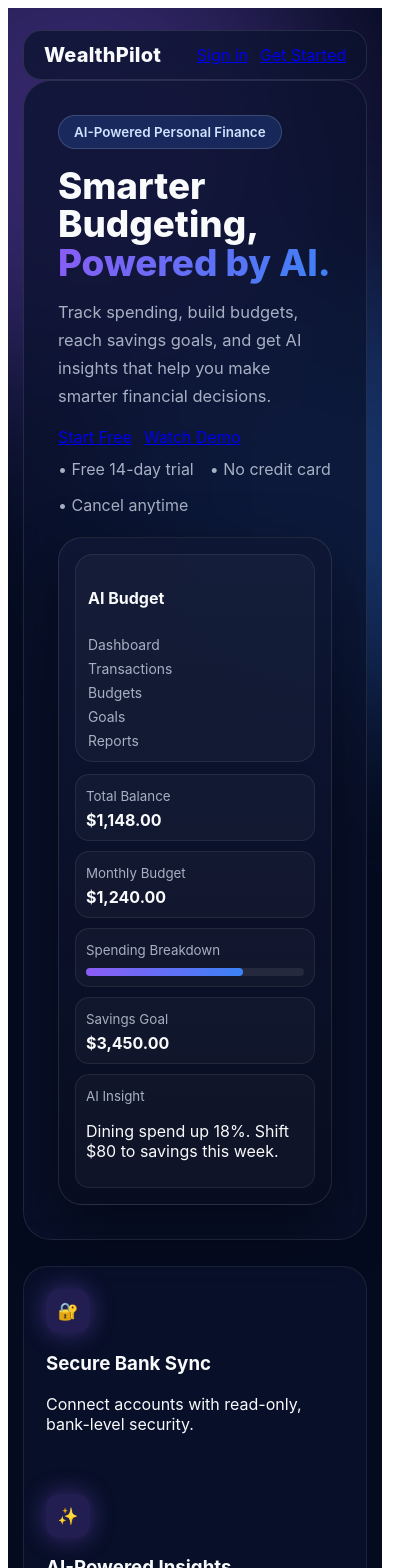
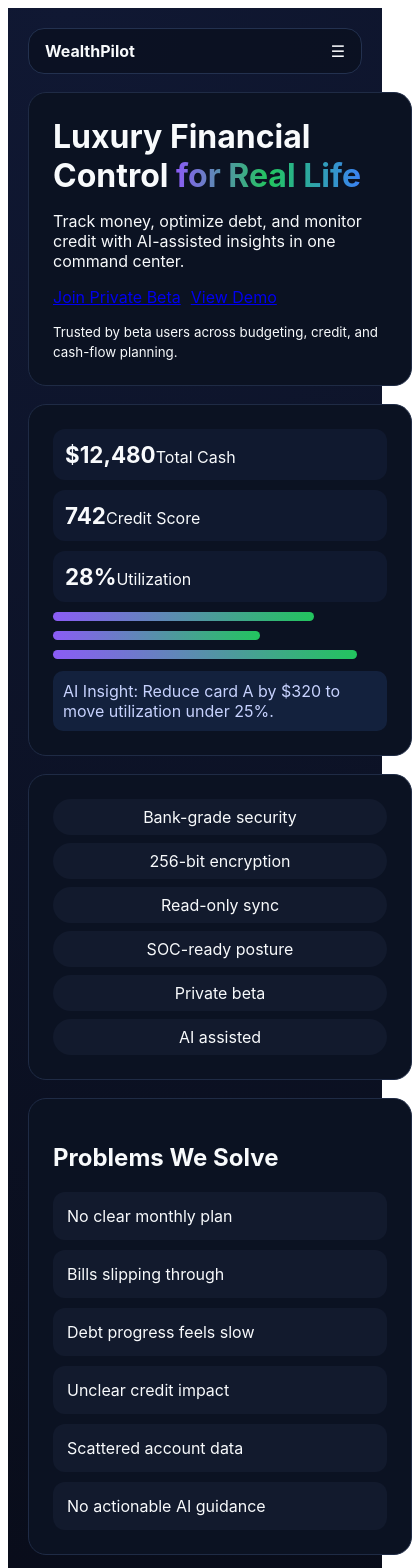
Before and after one commit to jerjoh87/wealthpilot-os2, a Next.js app: page / in a window 390 px wide. Shown: the top 1568 px of the page, 412 px wide, since content can reach past the window. Built offline with nearby package versions, Linux system fonts and the light colour scheme.

Commit message:
Replace landing page with 13-section luxury fintech beta design

```diff
--- a/components/LandingPage.tsx
+++ b/components/LandingPage.tsx
@@ -1,226 +1,122 @@
 import type { NextPage } from 'next'
 import Link from 'next/link'
+import { useEffect, useMemo, useState } from 'react'
 
-const benefits = [
-  { icon: '🔐', title: 'Secure Bank Sync', copy: 'Connect accounts with read-only, bank-level security.' },
-  { icon: '✨', title: 'AI-Powered Insights', copy: 'Get smart guidance based on your spending behavior.' },
-  { icon: '🎯', title: 'Reach Your Goals', copy: 'Plan milestones and track progress in real time.' },
-  { icon: '📊', title: 'Clean Reports', copy: 'Beautiful monthly summaries you can actually use.' },
+const trustBadges = ['Bank-grade security', '256-bit encryption', 'Read-only sync', 'SOC-ready posture', 'Private beta', 'AI assisted']
+const painPoints = ['No clear monthly plan', 'Bills slipping through', 'Debt progress feels slow', 'Unclear credit impact', 'Scattered account data', 'No actionable AI guidance']
+const features = ['Unified dashboard', 'Smart budgeting', 'Bill reminders', 'Debt planner', 'Credit scanner', 'AI coach', 'Weekly reports', 'Goal tracking']
+const steps = ['Connect or add accounts', 'Set monthly budgets', 'Track bills and due dates', 'Scan credit report', 'Follow AI action plan']
+const faqs = [
+  ['Is this live?', 'We are currently in private beta with staged feature rollout.'],
+  ['Is my data secure?', 'Yes, we use encrypted transport and keep sensitive processing server-side.'],
+  ['Do I need bank sync?', 'No, manual mode works if you do not connect accounts.'],
+  ['Can I cancel?', 'Yes. You can leave beta access at any time.'],
 ]
 
-const features = [
-  { icon: '📒', title: 'Budget Tracking', copy: 'Set spending plans and monitor every category with clarity.' },
-  { icon: '🤖', title: 'AI Coach', copy: 'Ask natural questions and receive practical money actions.' },
-  { icon: '📈', title: 'Spending Insights', copy: 'Spot trends, overspending, and savings opportunities fast.' },
-  { icon: '🏁', title: 'Goal Planning', copy: 'Build and manage savings goals with smart recommendations.' },
-  { icon: '🧾', title: 'Smart Reports', copy: 'Understand your monthly progress with clean visual reports.' },
-  { icon: '🏦', title: 'Bank Connections', copy: 'Sync multiple institutions for one complete money view.' },
-]
-
-const testimonials = [
-  {
-    name: 'Sarah J.',
-    role: 'Marketing Manager',
-    quote:
-      'AI Budget changed the way I manage my money. The insights are amazing and I’m saving more every month!',
-  },
-  {
-    name: 'Mike R.',
-    role: 'Software Engineer',
-    quote: 'The AI coach is like having a personal financial advisor in my pocket.',
-  },
-  {
-    name: 'Emily K.',
-    role: 'Freelancer',
-    quote: 'Beautiful app, super easy to use, and actually helps me reach my savings goals.',
-  },
-]
+const Counter = ({ to, prefix = '', suffix = '' }: { to: number; prefix?: string; suffix?: string }) => {
+  const [value, setValue] = useState(0)
+  useEffect(() => {
+    let raf = 0
+    const start = performance.now()
+    const duration = 1200
+    const tick = (now: number) => {
+      const p = Math.min(1, (now - start) / duration)
+      setValue(Math.round(to * p))
+      if (p < 1) raf = requestAnimationFrame(tick)
+    }
+    raf = requestAnimationFrame(tick)
+    return () => cancelAnimationFrame(raf)
+  }, [to])
+  return <>{prefix}{value.toLocaleString()}{suffix}</>
+}
 
 const LandingPage: NextPage = () => {
+  const [openFaq, setOpenFaq] = useState<number | null>(0)
+
+  useEffect(() => {
+    const nodes = Array.from(document.querySelectorAll('.reveal'))
+    const io = new IntersectionObserver((entries) => entries.forEach((e) => e.isIntersecting && e.target.classList.add('in')), { threshold: 0.14 })
+    nodes.forEach((n) => io.observe(n))
+    return () => io.disconnect()
+  }, [])
+
+  const year = useMemo(() => new Date().getFullYear(), [])
+
   return (
-    <div className="landing">
-      <div className="ambient ambientOne" />
-      <div className="ambient ambientTwo" />
-
-      <header className="shell navWrap">
-        <div className="navBar">
-          <div className="brand">WealthPilot</div>
-          <nav>
-            <a href="#features">Features</a>
-            <a href="#how-it-works">How It Works</a>
-            <a href="#pricing">Pricing</a>
-            <a href="#reviews">Reviews</a>
-          </nav>
-          <div className="navCta">
-            <Link href="/dashboard" className="btn ghostBtn">Sign in</Link>
-            <Link href="/dashboard" className="btn gradientBtn">Get Started</Link>
-          </div>
-        </div>
+    <div className="lp">
+      <header className="nav reveal">
+        <strong>WealthPilot</strong>
+        <nav><a href="#features">Features</a><a href="#scanner">Scanner</a><a href="#pricing">Pricing</a><a href="#faq">FAQ</a></nav>
+        <label htmlFor="mnav" className="hamb">☰</label><input id="mnav" type="checkbox" hidden />
       </header>
 
-      <main className="shell pageFlow">
-        <section className="hero">
-          <div>
-            <span className="pill">AI-Powered Personal Finance</span>
-            <h1>
-              Smarter Budgeting,
-              <br />
-              <span>Powered by AI.</span>
-            </h1>
-            <p className="lead">
-              Track spending, build budgets, reach savings goals, and get AI insights that help you make smarter financial decisions.
-            </p>
-            <div className="heroCta">
-              <Link href="/dashboard" className="btn gradientBtn">Start Free</Link>
-              <Link href="/dashboard" className="btn ghostBtn">Watch Demo</Link>
-            </div>
-            <div className="trustDots">
-              <span>• Free 14-day trial</span>
-              <span>• No credit card</span>
-              <span>• Cancel anytime</span>
-            </div>
-          </div>
+      <section className="hero reveal">
+        <h1>Luxury Financial Control <span>for Real Life</span></h1>
+        <p>Track money, optimize debt, and monitor credit with AI-assisted insights in one command center.</p>
+        <div className="cta"><Link href="/dashboard" className="btn pri">Join Private Beta</Link><Link href="/dashboard" className="btn">View Demo</Link></div>
+        <small>Trusted by beta users across budgeting, credit, and cash-flow planning.</small>
+      </section>
 
-          <article className="dashboardMock">
-            <aside>
-              <h4>AI Budget</h4>
-              <span>Dashboard</span><span>Transactions</span><span>Budgets</span><span>Goals</span><span>Reports</span>
-            </aside>
-            <div className="mockMain">
-              <div className="miniGrid">
-                <div><small>Total Balance</small><strong>$1,148.00</strong></div>
-                <div><small>Monthly Budget</small><strong>$1,240.00</strong></div>
-              </div>
-              <div className="spendCard">
-                <small>Spending Breakdown</small>
-                <div className="bar"><i style={{ width: '72%' }} /></div>
-              </div>
-              <div className="miniGrid">
-                <div><small>Savings Goal</small><strong>$3,450.00</strong></div>
-                <div><small>AI Insight</small><p>Dining spend up 18%. Shift $80 to savings this week.</p></div>
-              </div>
-            </div>
-          </article>
-        </section>
+      <section className="dash reveal">
+        <div className="cards">
+          <article><b><Counter to={12480} prefix="$" /></b><span>Total Cash</span></article>
+          <article><b><Counter to={742} /></b><span>Credit Score</span></article>
+          <article><b><Counter to={28} suffix="%" /></b><span>Utilization</span></article>
+        </div>
+        <div className="bars"><i style={{ width: '78%' }} /><i style={{ width: '62%' }} /><i style={{ width: '91%' }} /></div>
+        <div className="insight">AI Insight: Reduce card A by $320 to move utilization under 25%.</div>
+      </section>
 
-        <section className="benefitStrip" id="how-it-works">
-          {benefits.map((item, index) => (
-            <article key={item.title} className={index < benefits.length - 1 ? 'divider' : ''}>
-              <div className="iconGlow">{item.icon}</div>
-              <h3>{item.title}</h3>
-              <p>{item.copy}</p>
-            </article>
-          ))}
-        </section>
+      <section className="badges reveal">{trustBadges.map((b) => <span key={b}>{b}</span>)}</section>
 
-        <section id="features" className="section">
-          <div className="sectionHead">
-            <div>
-              <small>POWERFUL FEATURES</small>
-              <h2>Everything You Need to <span>Master Your Money</span></h2>
-            </div>
-            <Link href="/dashboard" className="btn ghostBtn">Explore all features →</Link>
-          </div>
-          <div className="featureGrid">
-            {features.map((feature) => (
-              <article key={feature.title} className="glassCard">
-                <div className="iconGlow">{feature.icon}</div>
-                <h3>{feature.title}</h3>
-                <p>{feature.copy}</p>
-              </article>
-            ))}
-          </div>
-        </section>
+      <section className="grid reveal"><h2>Problems We Solve</h2><div>{painPoints.map((p) => <article key={p}>{p}</article>)}</div></section>
+      <section id="features" className="grid reveal"><h2>Core Features</h2><div>{features.map((f) => <article key={f}>{f}</article>)}</div></section>
 
-        <section className="aiShowcase">
-          <div className="leftDecor">
-            <div className="starCard">✦ AI Insight Engine</div>
-            <div className="miniChart"><span /></div>
-          </div>
-          <div>
-            <small>AI INSIGHT</small>
-            <h2>AI that Works for You</h2>
-            <p>Our AI analyzes your spending patterns, detects behavior shifts, and gives actionable next steps to improve cash flow and accelerate goals.</p>
-            <Link href="/dashboard" className="btn gradientBtn">See how it works →</Link>
-          </div>
-        </section>
+      <section className="steps reveal"><h2>How It Works</h2><ol>{steps.map((s) => <li key={s}>{s}</li>)}</ol></section>
 
-        <section className="statsRow">
-          <article className="glassCard"><h3>Total Balance</h3><p className="metric">$1,148.00</p><div className="line" /></article>
-          <article className="glassCard"><h3>Monthly Budget</h3><p className="metric">$1,240.00</p><div className="bar"><i style={{ width: '66%' }} /></div></article>
-          <article className="glassCard"><h3>Spending Breakdown</h3><div className="donut" /><p>Housing • Food • Transport</p></article>
-          <article className="glassCard"><h3>Savings Goal</h3><p className="metric">$3,450.00</p><div className="bar green"><i style={{ width: '58%' }} /></div></article>
-        </section>
+      <section id="scanner" className="scanner reveal">
+        <div><h2>AI Credit Scanner</h2><p>Upload a credit report PDF, review extracted data, then save to dashboard.</p></div>
+        <aside><div>Drop PDF here</div><button>Upload Credit Report</button><small>Your credit report contains sensitive personal information. Upload only your own report or a report you are authorized to use.</small></aside>
+      </section>
 
-        <section id="reviews" className="section">
-          <div className="sectionHead">
-            <div><small>TRUSTED BY THOUSANDS</small><h2>Loved by People Like You</h2></div>
-            <Link href="/dashboard" className="btn ghostBtn">View all reviews →</Link>
-          </div>
-          <div className="testimonialGrid">
-            {testimonials.map((t) => (
-              <article key={t.name} className="glassCard">
-                <div className="stars">★★★★★</div>
-                <p>“{t.quote}”</p>
-                <div className="person"><span /> <div><strong>{t.name}</strong><small>{t.role}</small></div></div>
-              </article>
-            ))}
-          </div>
-        </section>
+      <section className="beta reveal"><h3>Private Beta Status</h3><div><span>Core Dashboard: Live</span><span>AI Scanner: Rolling Out</span><span>Bank Sync: Limited</span></div></section>
 
-        <section id="pricing" className="section">
-          <small>SIMPLE, TRANSPARENT PRICING</small>
-          <h2>Choose the Plan That’s Right for You</h2>
-          <div className="toggle">Monthly <span>Yearly</span> <em>Save 20%</em></div>
-          <div className="pricingGrid">
-            <article className="glassCard"><h3>Free</h3><p className="metric">$0 <small>/ month</small></p><ul><li>Connect up to 2 accounts</li><li>Basic budgeting</li><li>Standard reports</li></ul><Link href="/dashboard" className="btn ghostBtn">Get Started</Link></article>
-            <article className="glassCard popular"><b>Most Popular</b><h3>Pro</h3><p className="metric">$9.99 <small>/ month</small></p><ul><li>Unlimited accounts</li><li>AI insights & coach</li><li>Advanced reports</li><li>Custom goals</li></ul><Link href="/dashboard" className="btn gradientBtn">Start Free Trial</Link></article>
-            <article className="glassCard"><h3>Premium</h3><p className="metric">$19.99 <small>/ month</small></p><ul><li>Everything in Pro</li><li>Priority support</li><li>Early access to new features</li></ul><Link href="/dashboard" className="btn ghostBtn">Start Free Trial</Link></article>
-          </div>
-        </section>
+      <section id="pricing" className="pricing reveal">
+        <article className="hot"><h4>Free Beta</h4><p>$0</p></article><article><h4>Pro</h4><p>$9.99</p></article><article><h4>Premium</h4><p>$19.99</p></article>
+      </section>
 
-        <section className="finalCta">
-          <div><h2>Ready to Take Control of Your Finances?</h2><p>Join thousands of people who are already saving more, spending smarter, and building a better future.</p></div>
-          <Link href="/dashboard" className="btn gradientBtn">Start Managing Money Smarter →</Link>
-        </section>
-      </main>
+      <section id="faq" className="faq reveal">
+        <h2>FAQ</h2>
+        {faqs.map(([q, a], i) => <div key={q}><button onClick={() => setOpenFaq(openFaq === i ? null : i)}>{q}</button><p className={openFaq === i ? 'open' : ''}>{a}</p></div>)}
+      </section>
 
-      <footer className="shell footer">
-        <div><h3>WealthPilot</h3><p>Your premium AI finance command center.</p></div>
-        <div><h4>Product</h4><Link href="/dashboard">Dashboard</Link><Link href="#pricing">Pricing</Link></div>
-        <div><h4>Resources</h4><Link href="/privacy">Privacy</Link><Link href="/terms">Terms</Link></div>
-        <div><h4>Company</h4><Link href="/contact">Contact</Link><Link href="/disclaimer">Disclaimer</Link></div>
-        <div><h4>Stay Updated</h4><input placeholder="Enter your email" /><div className="social">◉ ◉ ◉</div></div>
-      </footer>
+      <section className="final reveal"><h2>Ready to Join WealthPilot Private Beta?</h2><Link href="/dashboard" className="btn pri">Request Access</Link></section>
+      <footer className="reveal">© {year} WealthPilot · Not financial advice. For educational purposes only.</footer>
 
       <style jsx>{`
-        .landing{background:#050B1F;color:#F8FAFC;min-height:100vh;position:relative;overflow:hidden;font-family:Inter,system-ui,sans-serif}
-        .shell{width:min(1200px,92%);margin:0 auto;position:relative;z-index:2}.pageFlow{display:grid;gap:26px;padding-bottom:48px}
-        .ambient{position:absolute;border-radius:999px;filter:blur(90px);opacity:.35}.ambientOne{width:500px;height:500px;background:#8B5CF6;left:-180px;top:-120px}.ambientTwo{width:420px;height:420px;background:#3B82F6;right:-160px;top:280px}
-        .navWrap{padding-top:22px}.navBar{display:flex;align-items:center;justify-content:space-between;background:rgba(10,18,45,.72);border:1px solid rgba(255,255,255,.1);border-radius:18px;padding:12px 20px;backdrop-filter:blur(18px)}
-        .brand{font-weight:800;font-size:1.25rem;letter-spacing:.2px}nav{display:flex;gap:26px}nav a{color:#A7B0C3;text-decoration:none;font-size:.94rem}.navCta,.heroCta{display:flex;gap:12px}
-        .btn{padding:12px 18px;border-radius:16px;text-decoration:none;color:#fff;border:1px solid transparent;display:inline-block;font-weight:600}.gradientBtn{background:linear-gradient(135deg,#6366F1,#8B5CF6,#A855F7);box-shadow:0 14px 35px rgba(139,92,246,.35)}.ghostBtn{background:rgba(255,255,255,.05);border-color:rgba(255,255,255,.12)}
-        .hero{display:grid;grid-template-columns:1fr 1.05fr;gap:22px;background:rgba(10,18,45,.75);border:1px solid rgba(255,255,255,.1);border-radius:28px;padding:34px;backdrop-filter:blur(18px)}
-        .pill{display:inline-block;padding:8px 15px;border-radius:999px;background:rgba(59,130,246,.18);border:1px solid rgba(255,255,255,.16);color:#cfe3ff;font-size:.84rem;font-weight:600}.hero h1{font-size:clamp(2.3rem,5vw,4.15rem);line-height:1.04;margin:18px 0 14px;font-weight:800}.hero h1 span{background:linear-gradient(120deg,#8B5CF6,#3B82F6);-webkit-background-clip:text;-webkit-text-fill-color:transparent}.lead{color:#A7B0C3;max-width:620px;font-size:1.03rem;line-height:1.7}.trustDots{display:flex;gap:16px;flex-wrap:wrap;color:#A7B0C3;margin-top:12px}
-        .dashboardMock{background:linear-gradient(180deg,rgba(15,23,52,.9),rgba(8,13,32,.82));border:1px solid rgba(255,255,255,.1);border-radius:24px;padding:16px;display:grid;grid-template-columns:132px 1fr;gap:12px;box-shadow:0 24px 64px rgba(0,0,0,.42)}
-        .dashboardMock aside{background:rgba(255,255,255,.03);border:1px solid rgba(255,255,255,.08);border-radius:18px;padding:12px;display:flex;flex-direction:column;gap:8px}.dashboardMock aside span{color:#A7B0C3;font-size:.87rem}
-        .mockMain{display:grid;gap:10px}.miniGrid{display:grid;grid-template-columns:repeat(2,1fr);gap:10px}.miniGrid div,.spendCard{background:rgba(255,255,255,.03);border:1px solid rgba(255,255,255,.08);border-radius:14px;padding:10px}.miniGrid small,.spendCard small{color:#A7B0C3}.miniGrid strong{display:block;margin-top:5px}
-        .bar{height:8px;border-radius:999px;background:rgba(255,255,255,.08);margin-top:9px}.bar i{display:block;height:100%;border-radius:999px;background:linear-gradient(90deg,#8B5CF6,#3B82F6)}.bar.green i{background:#22C55E}
-        .benefitStrip{display:grid;grid-template-columns:repeat(4,1fr);background:rgba(10,18,45,.75);border:1px solid rgba(255,255,255,.08);border-radius:24px;backdrop-filter:blur(18px)}
-        .benefitStrip article{padding:22px}.divider{border-right:1px solid rgba(255,255,255,.08)}.iconGlow{width:44px;height:44px;border-radius:14px;display:grid;place-items:center;background:rgba(139,92,246,.2);box-shadow:0 0 24px rgba(139,92,246,.4);margin-bottom:12px;font-size:1.05rem}
-        .section,.aiShowcase,.statsRow,.finalCta{background:rgba(10,18,45,.75);border:1px solid rgba(255,255,255,.08);border-radius:24px;padding:26px;backdrop-filter:blur(18px)}
-        .sectionHead{display:flex;justify-content:space-between;gap:14px;align-items:end}.section small{color:#A7B0C3}.section h2 span{background:linear-gradient(120deg,#8B5CF6,#3B82F6);-webkit-background-clip:text;-webkit-text-fill-color:transparent}
-        .featureGrid,.testimonialGrid,.pricingGrid{display:grid;grid-template-columns:repeat(3,1fr);gap:16px;margin-top:18px}.glassCard{background:linear-gradient(180deg,rgba(15,23,52,.9),rgba(8,13,32,.82));border:1px solid rgba(255,255,255,.08);border-radius:20px;padding:20px;box-shadow:0 20px 60px rgba(0,0,0,.35);transition:.25s}.glassCard:hover{transform:translateY(-4px)}
-        .aiShowcase{display:grid;grid-template-columns:.95fr 1.05fr;gap:18px;background:radial-gradient(circle at left,#5130ad77,transparent 45%),rgba(10,18,45,.8)}
-        .starCard,.miniChart{background:rgba(255,255,255,.04);border:1px solid rgba(255,255,255,.1);border-radius:18px;padding:16px}.miniChart{height:100px;position:relative}.miniChart span{position:absolute;left:12px;right:12px;bottom:18px;height:2px;background:linear-gradient(90deg,#8B5CF6,#3B82F6)}
-        .statsRow{display:grid;grid-template-columns:repeat(4,1fr);gap:14px}.metric{font-size:1.8rem;margin:8px 0}.line{height:70px;border-radius:12px;background:linear-gradient(180deg,rgba(139,92,246,.3),rgba(59,130,246,.09))}.donut{width:76px;height:76px;border-radius:50%;background:conic-gradient(#8B5CF6 0 42%,#3B82F6 42% 72%,#22C55E 72% 100%);margin:8px 0;position:relative}.donut:after{content:'';position:absolute;inset:15px;background:#0c1638;border-radius:50%}
-        .stars{color:#FACC15}.person{display:flex;align-items:center;gap:10px}.person span{width:38px;height:38px;border-radius:50%;background:linear-gradient(135deg,#8B5CF6,#3B82F6);display:inline-block}.person small{display:block;color:#A7B0C3}
-        ul{padding-left:18px} li{margin:6px 0;color:#cfd8ed}.popular{outline:1px solid #8B5CF6;position:relative}.popular b{position:absolute;top:-10px;right:16px;background:#8B5CF6;padding:4px 10px;border-radius:999px;font-size:.74rem}
-        .toggle{display:inline-flex;gap:10px;background:rgba(255,255,255,.04);padding:8px 10px;border-radius:999px;border:1px solid rgba(255,255,255,.1)}.toggle span{color:#fff}.toggle em{font-style:normal;color:#22C55E}
-        .finalCta{display:flex;justify-content:space-between;gap:18px;align-items:center;background:linear-gradient(135deg,rgba(99,102,241,.22),rgba(139,92,246,.2)),rgba(10,18,45,.8)}
-        .footer{display:grid;grid-template-columns:1.4fr repeat(4,1fr);gap:14px;border-top:1px solid rgba(255,255,255,.08);padding:28px 0 38px}.footer a{display:block;color:#A7B0C3;text-decoration:none;margin:6px 0}.footer input{width:100%;background:rgba(255,255,255,.04);border:1px solid rgba(255,255,255,.12);border-radius:12px;padding:10px;color:#fff}.social{margin-top:8px;color:#8B5CF6}
-        @media (max-width:1080px){.hero,.aiShowcase{grid-template-columns:1fr}.benefitStrip{grid-template-columns:repeat(2,1fr)}.divider{border-right:0}.featureGrid,.pricingGrid,.statsRow,.testimonialGrid,.footer{grid-template-columns:1fr 1fr}}
-        @media (max-width:720px){nav{display:none}.navBar{flex-wrap:wrap;gap:10px}.featureGrid,.pricingGrid,.statsRow,.testimonialGrid,.benefitStrip,.footer{grid-template-columns:1fr}.dashboardMock{grid-template-columns:1fr}.miniGrid{grid-template-columns:1fr}.finalCta,.sectionHead{flex-direction:column;align-items:flex-start}}
+        .lp{background:radial-gradient(circle at 15% 0,#101833,#070a14 45%,#05070e);color:#f8fafc;min-height:100vh;padding:20px;display:grid;gap:18px;font-family:Inter,system-ui}
+        .reveal{opacity:0;transform:translateY(18px);transition:.6s ease}.reveal.in{opacity:1;transform:none}
+        .nav{position:sticky;top:10px;z-index:30;display:flex;justify-content:space-between;align-items:center;background:#0b1120cc;border:1px solid #23314f;border-radius:16px;padding:12px 16px}
+        nav{display:flex;gap:16px}nav a{color:#cbd5e1;text-decoration:none}.hamb{display:none}
+        section,footer{max-width:1200px;width:100%;margin:0 auto}
+        .hero,.dash,.grid,.steps,.scanner,.beta,.pricing,.faq,.final,.badges{background:#0b1222;border:1px solid #1f2b45;border-radius:18px;padding:24px}
+        .hero h1{font-size:clamp(2rem,5vw,4rem);margin:0}.hero h1 span{background:linear-gradient(90deg,#8b5cf6,#22c55e,#3b82f6);-webkit-background-clip:text;-webkit-text-fill-color:transparent}
+        .cta{display:flex;gap:10px;margin:14px 0}.btn{padding:10px 14px;border-radius:12px;border:1px solid #334155;color:white;text-decoration:none}.pri{background:linear-gradient(135deg,#7c3aed,#3b82f6)}
+        .cards{display:grid;grid-template-columns:repeat(3,1fr);gap:10px}.cards article{background:#10192f;border-radius:12px;padding:12px}.cards b{font-size:1.4rem}
+        .bars i{display:block;height:9px;border-radius:99px;background:linear-gradient(90deg,#8b5cf6,#22c55e);margin-top:10px}
+        .insight{margin-top:12px;padding:10px;border-radius:10px;background:#13213d;color:#c7d2fe}
+        .badges{display:grid;grid-template-columns:repeat(6,1fr);gap:8px}.badges span{background:#121a2d;border-radius:999px;padding:8px 10px;text-align:center}
+        .grid>div{display:grid;grid-template-columns:repeat(3,1fr);gap:10px}.grid article{background:#121a2d;padding:14px;border-radius:12px}
+        .steps ol{display:grid;grid-template-columns:repeat(5,1fr);gap:10px;padding:0;list-style:none}.steps li{background:#121a2d;padding:12px;border-radius:12px}
+        .scanner{display:grid;grid-template-columns:1fr 1fr;gap:14px}.scanner aside{background:#121a2d;padding:14px;border-radius:12px;display:grid;gap:10px}
+        .scanner button{padding:10px;border-radius:10px;background:#2563eb;border:none;color:#fff}
+        .beta div{display:flex;gap:8px;flex-wrap:wrap}.beta span{background:#0f1a30;border:1px solid #24344f;padding:8px 10px;border-radius:999px}
+        .pricing{display:grid;grid-template-columns:repeat(3,1fr);gap:10px}.pricing article{background:#121a2d;padding:16px;border-radius:12px}.hot{outline:2px solid #22c55e}
+        .faq div{border-top:1px solid #24344f}.faq button{width:100%;text-align:left;background:none;border:none;color:#fff;padding:12px 0}.faq p{max-height:0;overflow:hidden;transition:max-height .3s ease;color:#cbd5e1}.faq p.open{max-height:90px}
+        .final{display:flex;justify-content:space-between;align-items:center}
+        footer{color:#94a3b8;padding:10px 2px 30px}
+        @media (max-width:900px){.cards,.grid>div,.steps ol,.pricing,.scanner,.badges{grid-template-columns:1fr 1fr}.final{flex-direction:column;align-items:flex-start;gap:10px}}
+        @media (max-width:640px){nav{display:none}.hamb{display:block}.cards,.grid>div,.steps ol,.pricing,.scanner,.badges{grid-template-columns:1fr}}
       `}</style>
     </div>
   )
```
